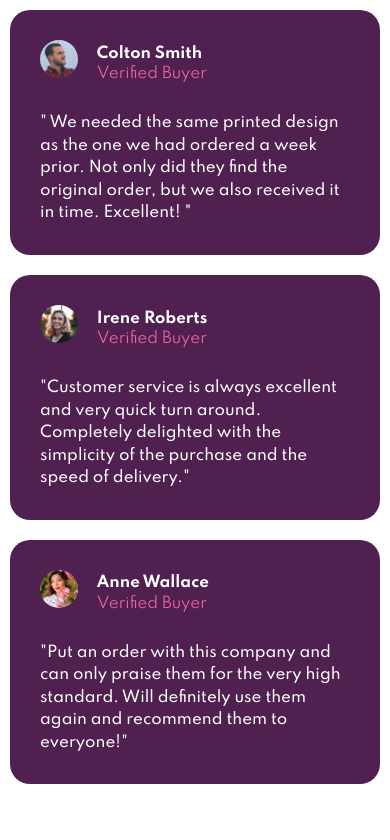
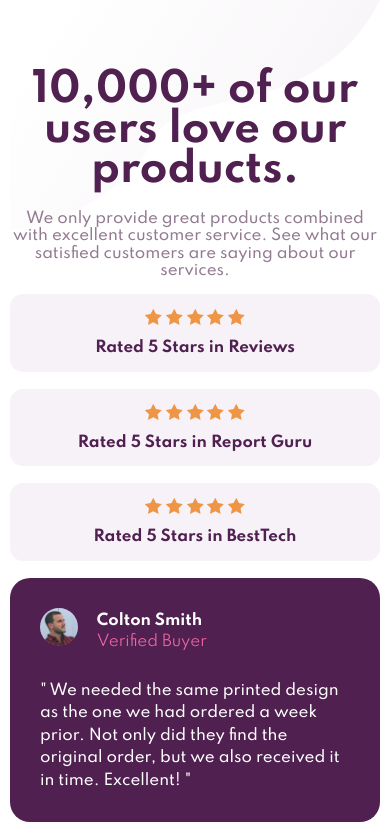
Before and after one commit to Iamronaldosunmu/social-proof-section, a plain HTML site: page index.html in a window 390 px wide. Shown: the top 840 px of the page. Drawn offline with Linux system fonts and the light colour scheme.

Commit message:
Put all the Components together for the mobile first view

```diff
--- a/css/styles.css
+++ b/css/styles.css
@@ -7,13 +7,17 @@ body {
 }
 .body__heading {
   color: hsl(300, 43%, 22%);
-  font-size: 3.6rem;
+  font-size: 4rem;
   text-align: center;
   font-weight: 700;
+  padding-top: 7rem;
+  line-height: 1;
 }
 .body__text {
   text-align: center;
   color: hsl(303, 10%, 53%);
+  margin-top: 2rem;
+  font-weight: 500;
 }
 /* Rating Component */
 .rating {
@@ -74,9 +78,31 @@ body {
   border-radius: 20px;
   margin-bottom: 2rem;
 }
+.testimonial:hover {
+  background: hsl(300, 24%, 96%);
+  transform: scale(1.05);
+}
 
+/* Blocks */
 .block {
   max-width: 400px;
   margin-left: auto;
   margin-right: auto;
 }
+
+/*TODO: Create a custom hover effect animation for the testimonial component */
+/*TODO: Create the Desktop View Next*/
+.container {
+  position: relative;
+  margin: 0rem 1rem;
+}
+.image--background {
+  position: absolute;
+  width: 100%;
+  object-fit: ;
+}
+
+.image--background--bottom {
+  top: calc(100% - 120vw);
+  position: absolute;
+}
--- a/index.html
+++ b/index.html
@@ -22,7 +22,57 @@
     <link rel="stylesheet" href="css/normalize.css" />
     <link rel="stylesheet" href="css/styles.css" />
   </head>
-  <body style="padding: 1rem">
+  <body>
+    <div class="container">
+      <img src="images/bg-pattern-top-mobile.svg" class="image--background" />
+      <img
+        src="images/bg-pattern-bottom-mobile.svg"
+        class="image--background image--background--bottom"
+      />
+      <div class="block block--header">
+        <header class="body__heading">
+          10,000+ of our users love our products.
+        </header>
+        <p class="body__text">
+          We only provide great products combined with excellent customer
+          service. See what our satisfied customers are saying about our
+          services.
+        </p>
+      </div>
+
+      <div class="block block--rating">
+        <div class="rating">
+          <div class="five-star">
+            <img src="images/icon-star.svg" alt="" />
+            <img src="images/icon-star.svg" alt="" />
+            <img src="images/icon-star.svg" alt="" />
+            <img src="images/icon-star.svg" alt="" />
+            <img src="images/icon-star.svg" alt="" />
+          </div>
+          <p class="rating__text">Rated 5 Stars in Reviews</p>
+        </div>
+        <div class="rating">
+          <div class="five-star">
+            <img src="images/icon-star.svg" alt="" />
+            <img src="images/icon-star.svg" alt="" />
+            <img src="images/icon-star.svg" alt="" />
+            <img src="images/icon-star.svg" alt="" />
+            <img src="images/icon-star.svg" alt="" />
+          </div>
+          <p class="rating__text">Rated 5 Stars in Report Guru</p>
+        </div>
+        <div class="rating">
+          <div class="five-star">
+            <img src="images/icon-star.svg" alt="" />
+            <img src="images/icon-star.svg" alt="" />
+            <img src="images/icon-star.svg" alt="" />
+            <img src="images/icon-star.svg" alt="" />
+            <img src="images/icon-star.svg" alt="" />
+          </div>
+          <p class="rating__text">Rated 5 Stars in BestTech</p>
+        </div>
+      </div>
+
       <div class="block block--testimonial">
         <div class="testimonial">
           <div class="user__profile">
@@ -35,8 +85,8 @@
 
           <div class="user__review">
             " We needed the same printed design as the one we had ordered a week
-          prior. Not only did they find the original order, but we also received
-          it in time. Excellent! "
+            prior. Not only did they find the original order, but we also
+            received it in time. Excellent! "
           </div>
         </div>
         <div class="testimonial">
@@ -50,8 +100,8 @@
 
           <div class="user__review">
             "Customer service is always excellent and very quick turn around.
-          Completely delighted with the simplicity of the purchase and the speed
-          of delivery."
+            Completely delighted with the simplicity of the purchase and the
+            speed of delivery."
           </div>
         </div>
         <div class="testimonial">
@@ -64,9 +114,10 @@
           </div>
 
           <div class="user__review">
-          "Put an order with this company and can only praise them for the very
-          high standard. Will definitely use them again and recommend them to
-          everyone!"
+            "Put an order with this company and can only praise them for the
+            very high standard. Will definitely use them again and recommend
+            them to everyone!"
+          </div>
         </div>
       </div>
     </div>
```
Also changed, not shown: Components/HeaderBlock.html (added, +7 -0 lines), Components/HeadingComponent.html (renamed from Components/HeaderComponent.html). Lines whose indentation alone changed are shown as unchanged.
